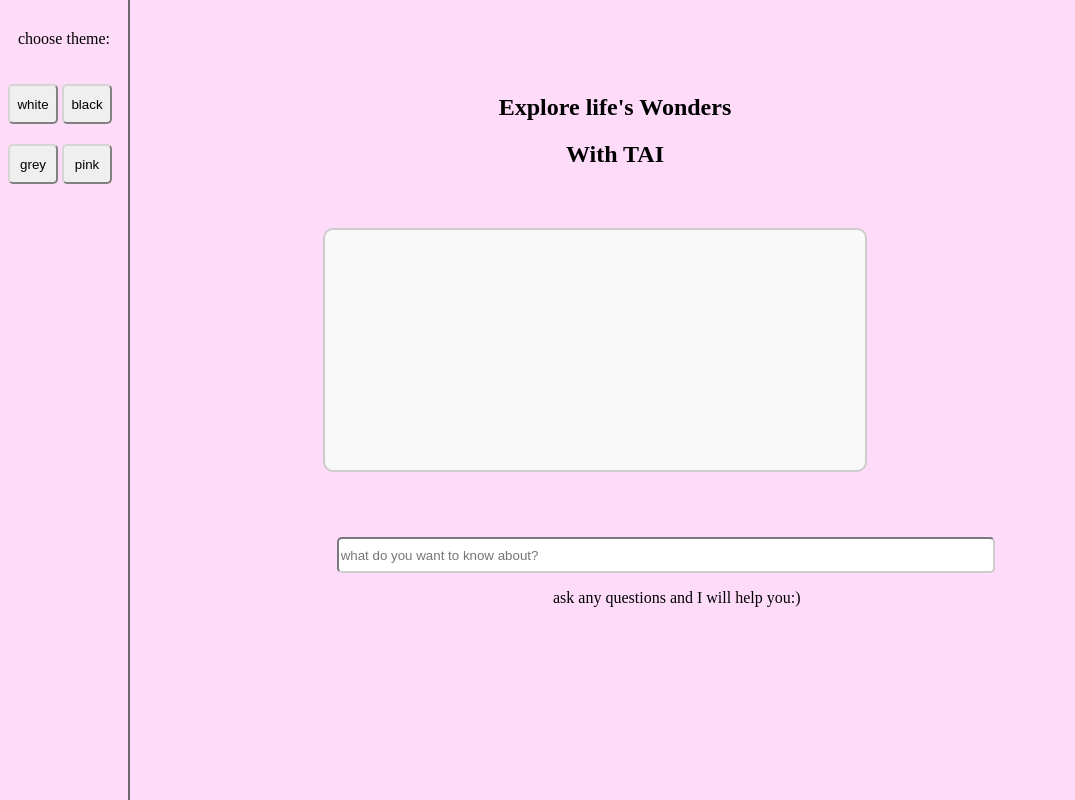
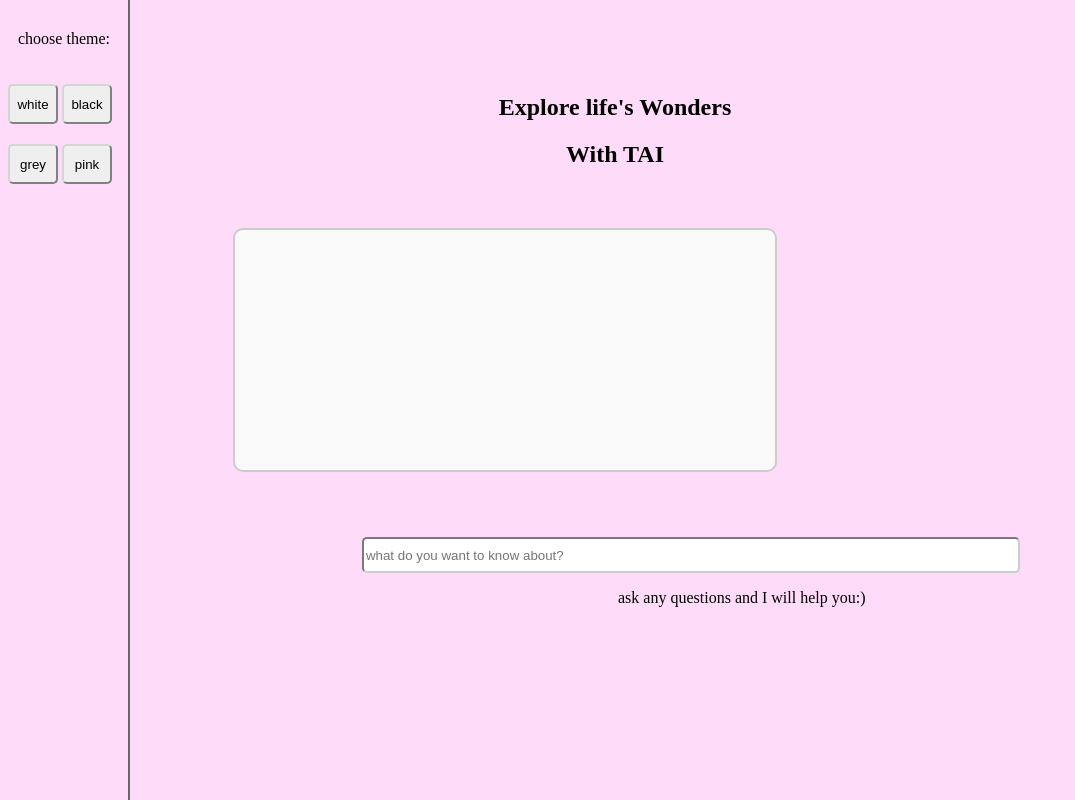
Before and after one commit to anakvavila/TAI, a plain HTML site: page index.html in a window 1280 px wide. Shown: the whole page, without its empty margins (0-1075 px from the left). Drawn offline with Linux system fonts and the light colour scheme.

Commit message:
Update index.html

```diff
--- a/index.html
+++ b/index.html
@@ -30,12 +30,12 @@
         margin-top: 5px;
         height: 30px;
         width: 650px;
-        margin-left: 26%;
+        margin-left: 28%;
         border-color: rgb(205, 205, 205);
       }
 
       .paragrafi {
-        margin-left: 545px;
+        margin-left: 610px;
       }
 
       .vertical-line {
@@ -63,7 +63,7 @@
       .chat-window {
         width: 500px;
         margin: 60px auto;
-        margin-right: 405px;
+        margin-right: 495px;
         padding: 20px;
         border: 2px solid #ccc;
         border-radius: 10px;
```
